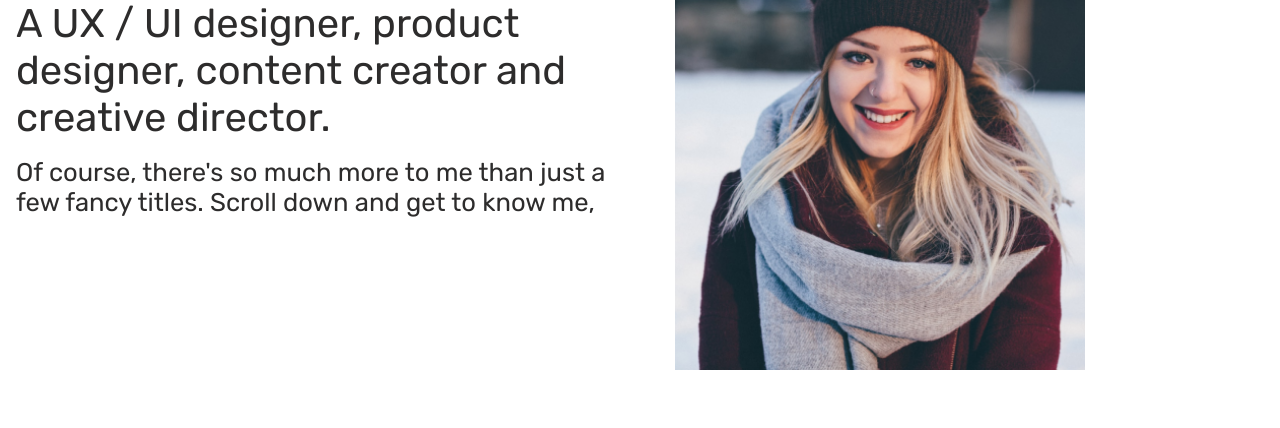
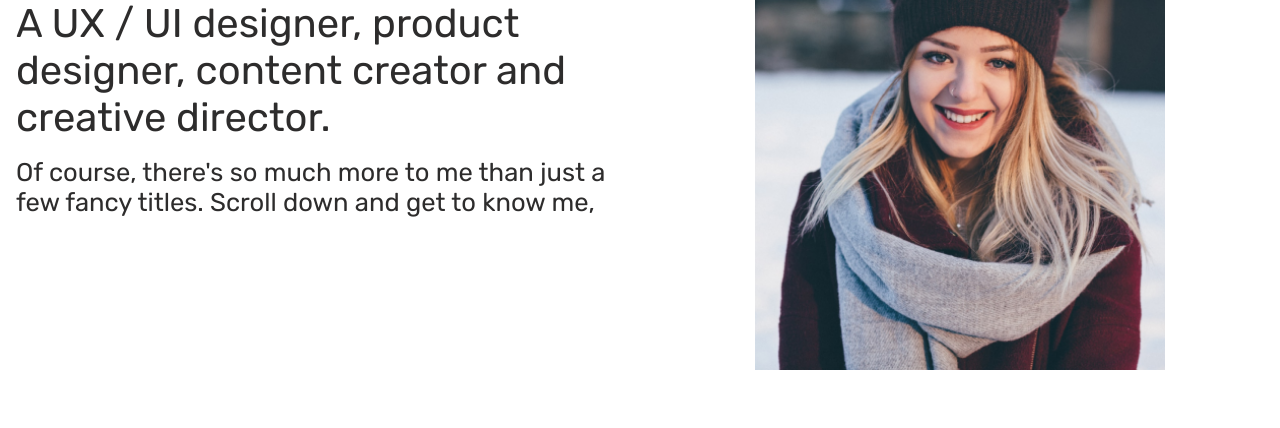
Before and after one commit to pabloachavezlo/Recuperacion, a plain HTML site: page index.html in a window 1280 px wide. Shown: the part 334-762 px from the top of the page. Drawn offline with Linux system fonts and the light colour scheme.

Commit message:
Update seccion1.css

```diff
--- a/code/seccion1.css
+++ b/code/seccion1.css
@@ -174,7 +174,7 @@
     .seccion1 img {
         height: 30rem;
         width: 30rem;
-        padding-left: 0rem;
+        padding-left: 5rem;
         display: flex;
         flex-direction: row;
         object-fit: contain;
```
